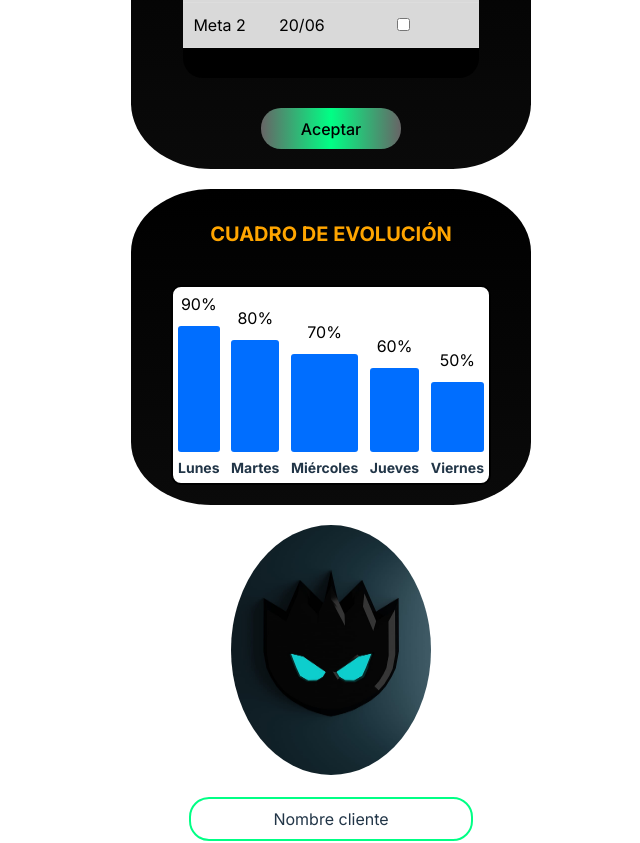
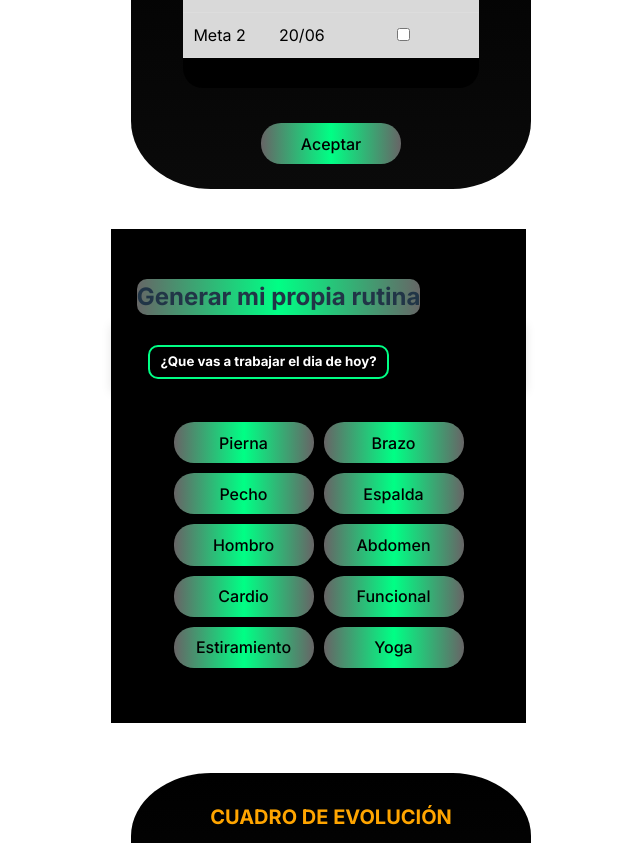
Before and after one commit to Ferchox/componentes, a React (Vite) app: page / in a window 1280 px wide. Shown: the part 1674-2517 px from the top of the page, without its empty margins (309-949 px from the left). Built offline with nearby package versions, Linux system fonts and the light colour scheme.

Commit message:
Componente 10

```diff
--- a/package.json
+++ b/package.json
@@ -20,7 +20,11 @@
     "date-fns": "^2.30.0",
     "react": "^18.2.0",
     "react-dom": "^18.2.0",
+<<<<<<< HEAD
     "react-fontawesome": "^1.7.1"
+=======
+    "react-time-picker": "^7.0.0"
+>>>>>>> f1e4010 (Componente 10)
   },
   "devDependencies": {
     "@types/react": "^18.2.66",
--- a/src/App.jsx
+++ b/src/App.jsx
@@ -6,6 +6,7 @@ import Componente9 from "./components/Componente9.jsx";
 import InformacionPerfil from "./components/perfilCliente/InformacionPerfil.jsx";
 import ComponenteOcho from "./components/ComponenteOcho/ComponenteOcho.jsx";
 import DropdownPerfil from "./components/DropdownPerfil/DropdownPerfil.jsx";
+import Componente10 from "./components/Componente10.jsx";
 import Componente12 from "./components/Componente12.jsx";
 import MenuOpciones from "./components/barraNavegacion/MenuOpciones.jsx";
 function App() {
@@ -16,6 +17,7 @@ function App() {
       <Componente5 />
       <Componente6 />
       <Componente9 />
+      <Componente10 />
       <Componente12 />
       <InformacionPerfil />
       <ComponenteOcho />
--- /dev/null
+++ b/src/components/Componente10.css
@@ -0,0 +1,60 @@
+.App {
+    text-align: center;
+    display: flex;
+    flex-direction: column;
+    align-items: center;
+    gap: 20px;
+    padding: 20px;
+    width:375px;
+    background-color: black;
+    margin-top:40px;
+    margin-bottom:50px;
+  }
+  .tit {
+    width: 100%;
+    max-width: 400px;
+    margin: none;
+    margin-top:-40px;
+    background-color: black;
+    padding: 20px;
+    box-shadow: 0 0 10px rgba(0, 0, 0, 0.1);
+}
+
+h2{
+    margin:30px;
+    margin-left: -50px;
+    background: linear-gradient(
+    to right,
+    var(--gris) 0%,
+    var(--verde-lima) 50%,
+    var(--gris) 100%
+  );
+  border-radius: 10px;
+}
+
+h5 {
+    text-align:left;
+    color: white;
+    border: 2px solid #00FF85;
+    border-radius: 10px;
+    display: inline-block;
+    padding: 5px 10px;
+    align-items: flex-start;
+    margin-left: -100px;
+    margin-top: 0px;
+    margin-bottom: -10px;
+}
+
+  .buttons {
+    margin: 5px 0;
+  }
+
+  button {
+    margin: 5px;
+    padding: 5px 10px;
+    font-size: 10px;
+  }
+
+  .content {
+    margin-top: 5px;
+  }
--- /dev/null
+++ b/src/components/Componente10.jsx
@@ -0,0 +1,51 @@
+import React, { useState } from 'react';
+import './Componente10.css';
+
+function Componente10() {
+  const [selectedOptions, setSelectedOptions] = useState([]);
+
+  const options = {
+    pierna: ["Sentadillas", "Peso Muerto", "Extensiones", "Prensa de Pierna"],
+    brazo: ["Curl de Bíceps", "Tríceps en Polea", "Curl de Martillo", "Fondos"],
+    pecho: ["Press de Banca", "Aperturas", "Fondos en Paralelas", "Press Inclinado"],
+    espalda: ["Dominadas", "Remo con Barra", "Remo en Máquina", "Peso Muerto"],
+    hombro: ["Press Militar", "Elevaciones Laterales", "Elevaciones Frontales", "Encogimientos"],
+    abdomen: ["Crunch", "Plancha", "Elevación de Piernas", "Bicicleta"],
+    cardio: ["Correr", "Ciclismo", "Elíptica", "Remo"],
+    funcional: ["Burpees", "Kettlebell Swings", "Cuerdas de Batalla", "Saltos en Caja"],
+    estiramiento: ["Estiramiento de Isquiotibiales", "Estiramiento de Cuádriceps", "Estiramiento de Espalda", "Estiramiento de Hombros"],
+    yoga: ["Saludo al Sol", "Postura del Guerrero", "Postura del Árbol", "Postura del Niño"]
+  };
+
+  const handleButtonClick = (type) => {
+    setSelectedOptions(options[type] || []);
+  };
+  const handleOptionClick = (option) => {
+    alert(`Ejercicio seleccionado: ${option}`);
+  };
+
+  return (
+    <div className="App">
+      <h2>Generar mi propia rutina</h2>
+      <div className="tit">
+      <h5>¿Que vas a trabajar el dia de hoy?</h5>
+      </div>
+      <div className="buttons">
+      {Object.keys(options).map((type) => (
+          <button key={type} onClick={() => handleButtonClick(type)}>
+            {type.charAt(0).toUpperCase() + type.slice(1)}
+          </button>
+        ))}
+      </div>
+      <div className="content">
+      {selectedOptions.map((option, index) => (
+          <button key={index} onClick={() => handleOptionClick(option)}>
+            {option}
+          </button>
+        ))}
+      </div>
+    </div>
+  );
+}
+
+export default Componente10;
```
Also changed, not shown: src/components/Componente11.css (added), src/components/Componente11.jsx (added), 1 other file (tests, documents, lock files or other folders).
